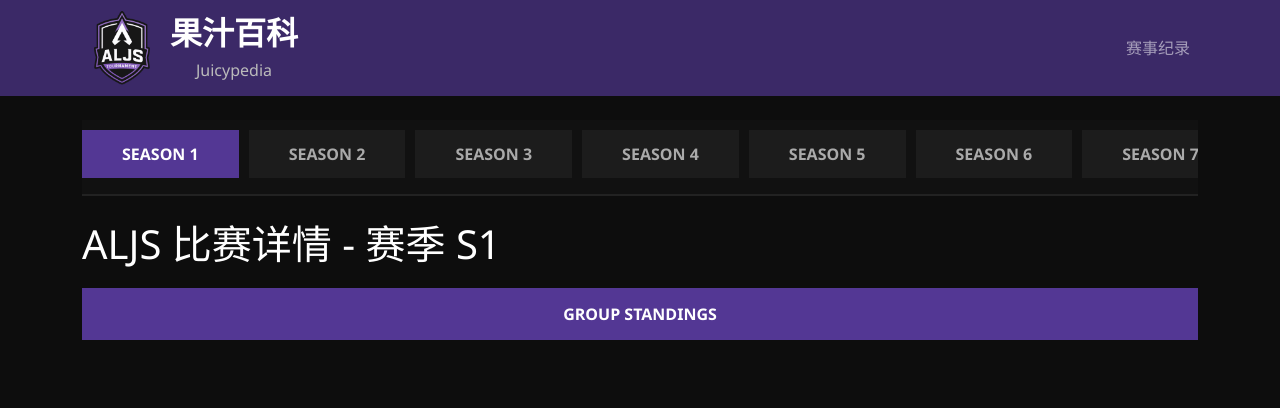
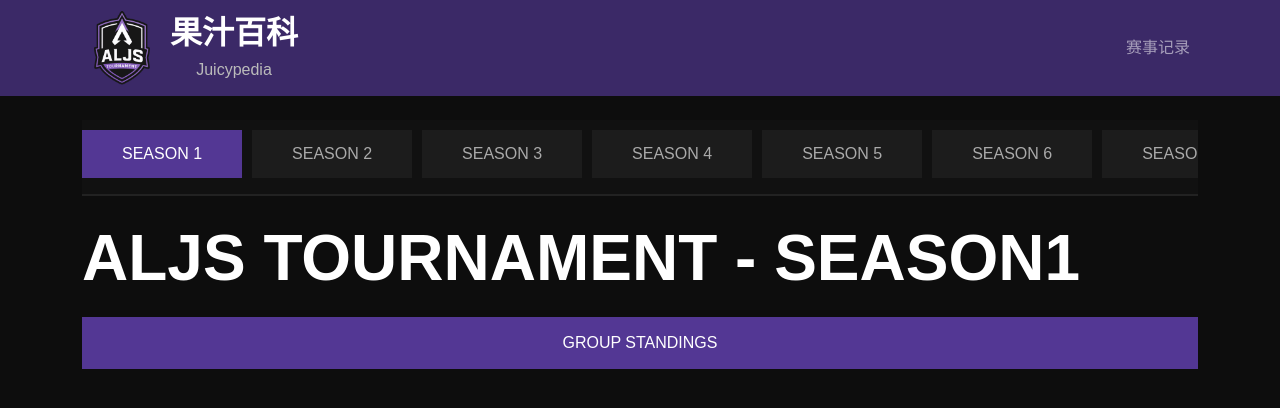
Before and after one commit to IamLeoXu/ALJS, a Flask app: page /match/1 in a window 1280 px wide. Shown: the top 408 px of the page. Run offline with Flask 3, Linux system fonts and the light colour scheme; data that the repository does not hold is empty; some web fonts are replaced.

Commit message:
update
deleted null team in season 14, corrected typo, changed fonts in match.html

```diff
--- a/templates/index.html
+++ b/templates/index.html
@@ -203,7 +203,7 @@
             </button>
             <div class="collapse navbar-collapse" id="navbarNav">
                 <ul class="navbar-nav ms-auto">
-                    <li class="nav-item"><a class="nav-link" href="/events">赛事纪录</a></li>
+                    <li class="nav-item"><a class="nav-link" href="/events">赛事记录</a></li>
                 </ul>
             </div>
         </div>
--- a/templates/match.html
+++ b/templates/match.html
@@ -46,7 +46,6 @@
     .season-tab {
       background-color: #1c1c1c;
       color: #aaa;
-      font-weight: bold;
       padding: 12px 40px;
       margin-right: 10px;
       margin-top: 10px;
@@ -56,6 +55,9 @@
       border: none;
       white-space: nowrap;
       min-width: 120px;
+      font-family: 'Eurostile LT', sans-serif;
+      font-weight: normal ;
+      /*transform: scaleX(2); !* 拉宽字体，1.2 表示横向拉伸 20% *!*/
     }
     .season-tab:hover {
       background-color: #333;
@@ -74,7 +76,6 @@
     .match-tab {
       background-color: #1c1c1c;
       color: #aaa;
-      font-weight: bold;
       padding: 14px 24px;
       border: none;
       border-radius: 0;
@@ -82,6 +83,8 @@
       text-align: center;
       box-sizing: border-box;
       min-width: 150px;
+      font-family: 'Eurostile LT', sans-serif;
+      font-weight: normal ;
     }
     .match-tab:hover {
       background-color: #333;
@@ -123,14 +126,21 @@
       align-items: center;
       justify-content: center;
       font-weight: bold;
-      font-size: 0.9rem;
+      font-style: inherit;
+      font-size: 1.3rem;
       color: #fff;
+      font-family: 'Duke-Fill', sans-serif;
+      font-weight: bolder ;
     }
     .team-name {
-      font-size: 1rem;
+      font-size: 2rem;
       font-weight: bold;
       color: #fff;
       text-transform: uppercase;
+      margin-left: 10px;
+      font-family: 'Duke-Fill', sans-serif;
+      font-weight: bolder ;
+      transform: scaleX(1.2); /* 拉宽字体，1.2 表示横向拉伸 20% */
     }
     .team-stats {
       display: flex;
@@ -160,7 +170,7 @@
       color: #888;
     }
     .player-table-wrapper {
-      margin-top: 10px;
+      margin-top: 0px;
       overflow: hidden;
       max-height: 0;
       opacity: 0;
@@ -215,11 +225,44 @@
       font-size: 2rem;
       font-weight: bold;
       line-height: 1.2;
+      font-family: 'Eurostile LT', sans-serif;
     }
     .brand-container .navbar-brand:last-child {
       font-size: 1rem;
       color: #BBB;
       margin-top: -5px;
+      font-family: 'Eurostile LT', sans-serif;
+    }
+    @font-face {
+      font-family: 'Duke-Fill';
+      font-style: normal;
+      font-weight: bold;
+      src: local('Duke-Fill'), local('Duke Fill'), url('https://cdn.battlefy.com/algs/fonts/Duke-Regular.otf') format('opentype');
+    }
+    @font-face {
+      font-family: 'Eurostile LT';
+      font-style: normal;
+      font-weight: bold;
+      src: url('https://cdn.battlefy.com/algs/fonts/EurostileLT-Bold.woff2') format('woff2'),
+           url('https://cdn.battlefy.com/algs/fonts/EurostileLT-Bold.woff') format('woff');
+  }
+    @font-face {
+      font-family: 'Eurostile LT';
+      font-style: normal;
+      font-weight: normal;
+      src: url('https://cdn.battlefy.com/algs/fonts/EurostileLT.woff2') format('woff2'),
+           url('https://cdn.battlefy.com/algs/fonts/EurostileLT.woff') format('woff');
+    }
+
+    h1.mb-3 {
+      font-family: 'Duke-Fill', sans-serif;
+      font-weight: bolder ;
+      font-size: 4rem;
+    }
+
+    .nav-item .nav-link {
+      font-family: 'Eurostile LT', sans-serif;
+      /*font-weight: bold;*/
     }
   </style>
 </head>
@@ -230,13 +273,17 @@
       <div class="brand-container">
         <a class="navbar-brand" href="/">果汁百科</a>
         <a class="navbar-brand" href="/">Juicypedia</a>
+<!--        <a class="navbar-brand" href="/">Apex Legends Juicy Series</a>-->
       </div>
       <button class="navbar-toggler" type="button" data-bs-toggle="collapse" data-bs-target="#navbarNav">
         <span class="navbar-toggler-icon"></span>
       </button>
       <div class="collapse navbar-collapse" id="navbarNav">
         <ul class="navbar-nav ms-auto">
-          <li class="nav-item"><a class="nav-link" href="/events">赛事纪录</a></li>
+          <li class="nav-item">
+            <a class="nav-link" href="/events">赛事记录</a>
+<!--            <a class="nav-link" href="/events">MATCH RECORDS</a>-->
+          </li>
         </ul>
       </div>
     </div>
@@ -255,7 +302,7 @@
       </div>
     </div>
     <br>
-    <h1 class="mb-3">ALJS 比赛详情 - 赛季 S{{ season_num }}</h1>
+    <h1 class="mb-3">ALJS TOURNAMENT - SEASON{{ season_num }}</h1>
     <div class="match-tabs" id="match-tabs-container">
       <button class="match-tab active" data-tab="total">Group Standings</button>
     </div>
```
Also changed, not shown: data/match/s14.json.
